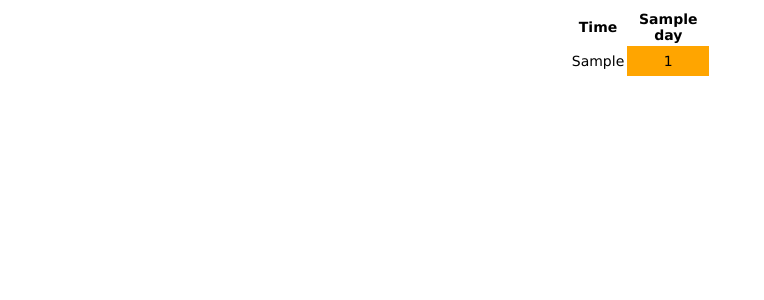
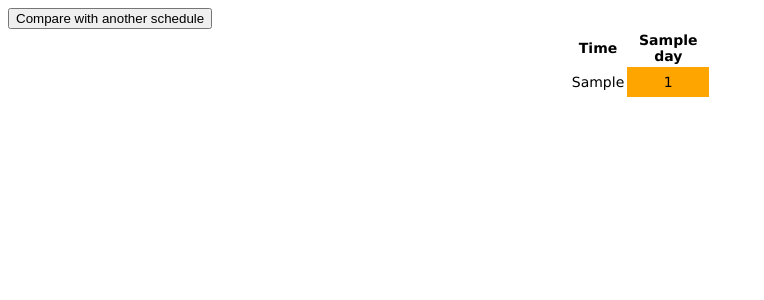
Before and after one commit to GeorgeLu97/TartanHacks, a Django app: template scheduler/display_cal/templates/display_cal/index.html in a window 1280 px wide. Shown: the top 300 px of the page, without its empty margins (0-764 px from the left). Run offline with Django 3.2, Linux system fonts and the light colour scheme; the template is opened without the code that fills it: most values are stand-ins (such as "Sample title", 1, 10 or a date in 2020).

Commit message:
compare button - currently useless

```diff
--- a/scheduler/display_cal/templates/display_cal/index.html
+++ b/scheduler/display_cal/templates/display_cal/index.html
@@ -1,6 +1,9 @@
 {% load staticfiles %}
 
 <link rel="stylesheet" type="text/css" href="{% static 'display_cal/style.css' %}" />
+
+<button id="myButton" class="float-left submit-bottom" >Compare with another schedule </button>
+
 
 <table class="middle">
     <tr>
```
Also changed, not shown: scheduler/db.sqlite3.
